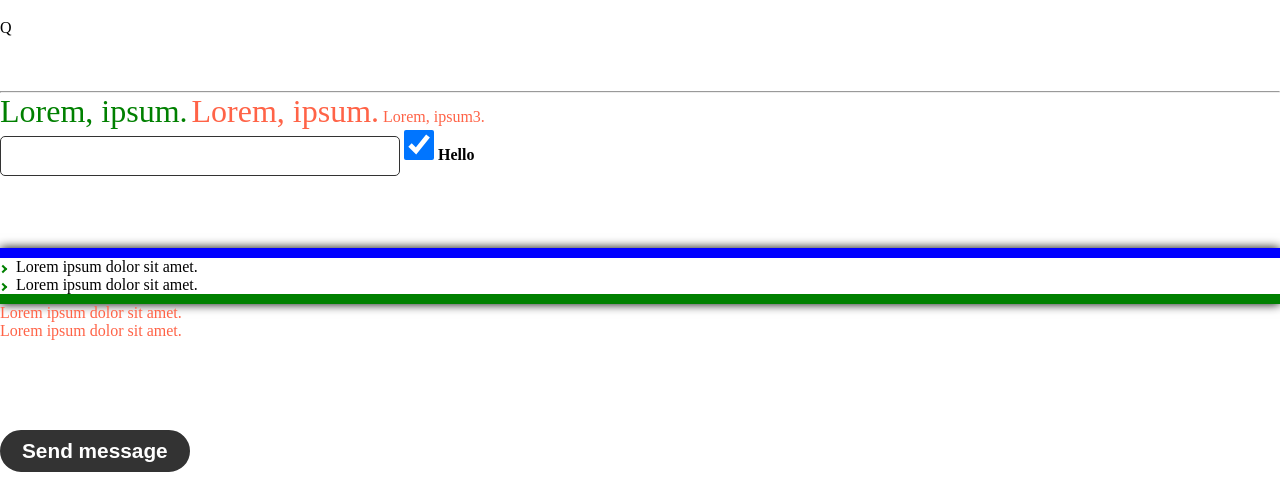
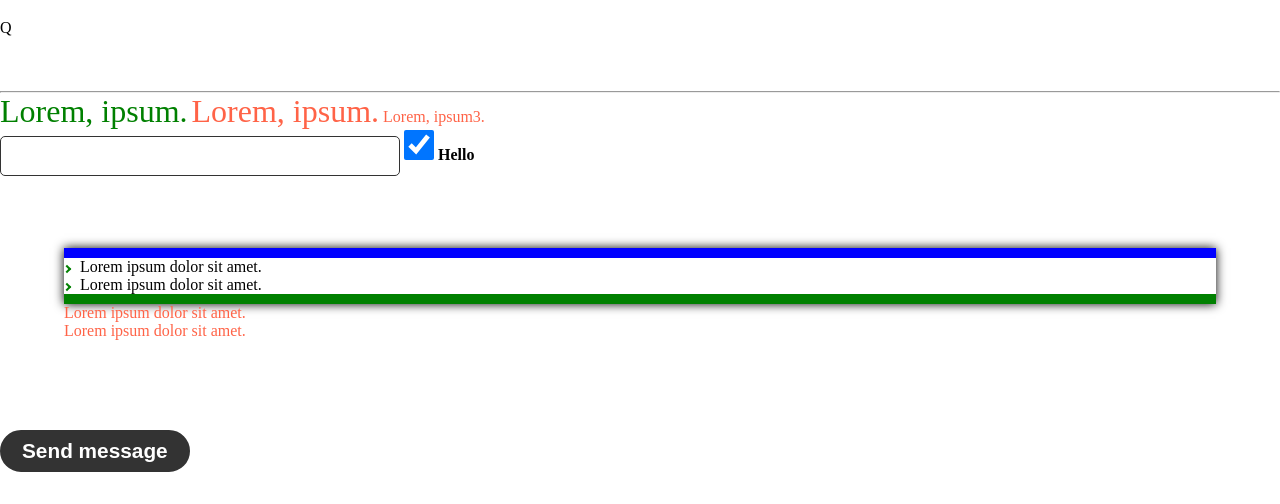
Before and after one commit to SSKosmotech/LESSONS_03_KBA, a PHP site: page /04/index.html in a window 1280 px wide. Shown: the part 297-801 px from the top of the page. Run offline with PHP 8.4, Linux system fonts and the light colour scheme.

Commit message:
Modifide css styles for all elements

```diff
--- a/04/assets/styles/index.css
+++ b/04/assets/styles/index.css
@@ -15,6 +15,12 @@ input[type="button"],
 input[type="reset"],
 input[type="submit"] {
     transition: all .2s ease;
+}
+
+.container {
+    max-width: 1600px;
+    margin: 0 auto;
+    width: 90%;
 }
 
 /*
```
